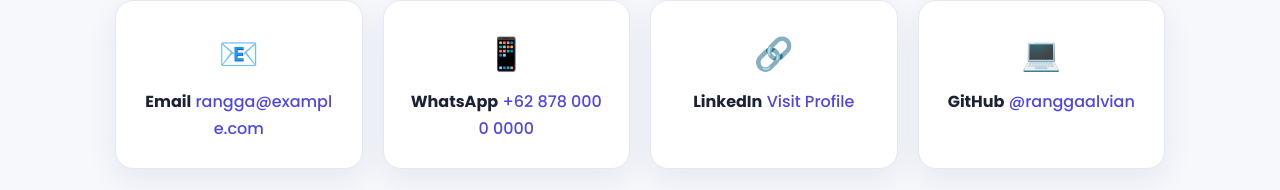
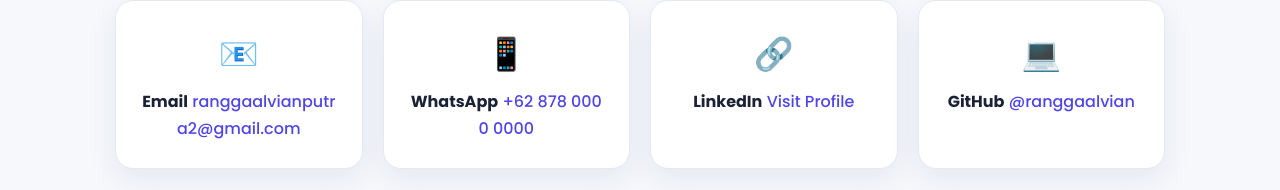
Before and after one commit to ranggaalvian/rangguy, a plain HTML site: page index.html in a window 1280 px wide. Shown: the part 4856-5046 px from the top of the page. Drawn offline with Linux system fonts and the light colour scheme.

Commit message:
Update HTML structure

```diff
--- a/index.html
+++ b/index.html
@@ -307,7 +307,7 @@
       <div class="card">
         <div class="ico">📧</div>
         <b>Email</b>
-        <a href="mailto:rangga@example.com">rangga@example.com</a>
+        <a href="mailto:ranggaalvianputra2@gmail.com">ranggaalvianputra2@gmail.com</a>
       </div>
       <div class="card">
         <div class="ico">📱</div>
```
